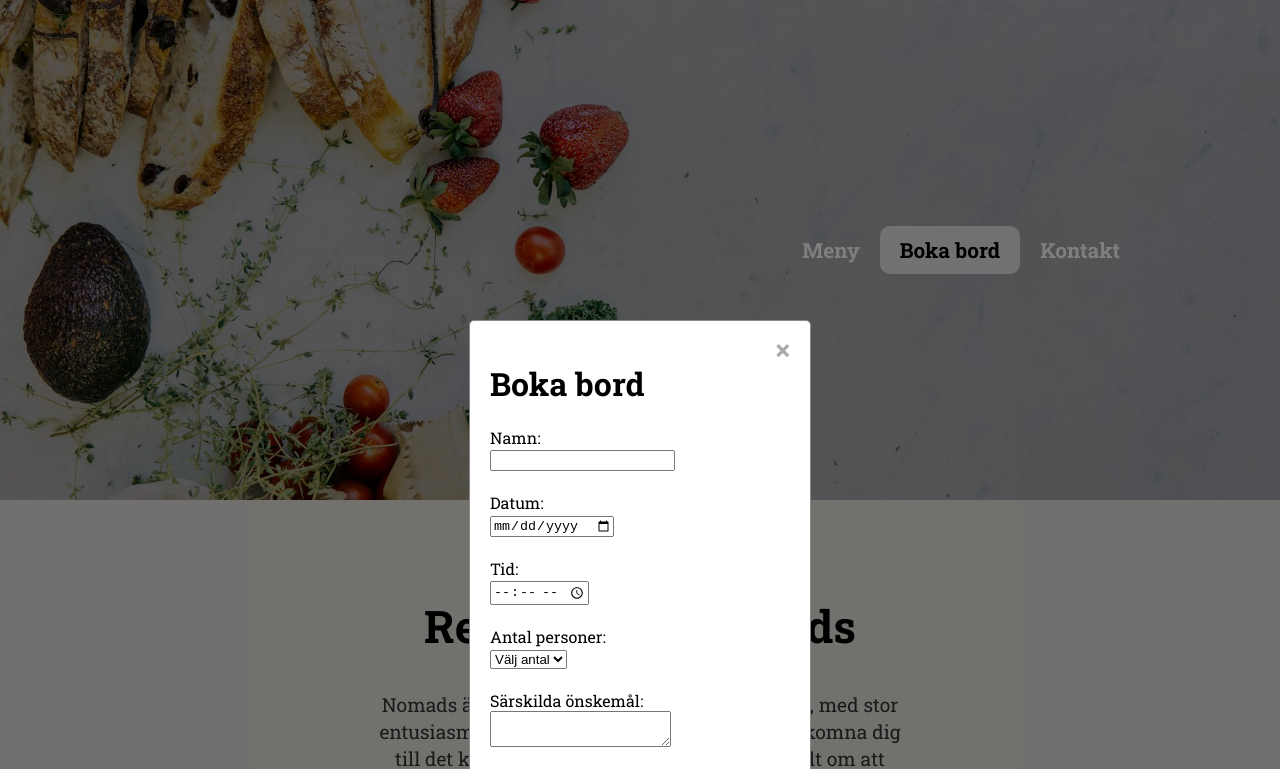
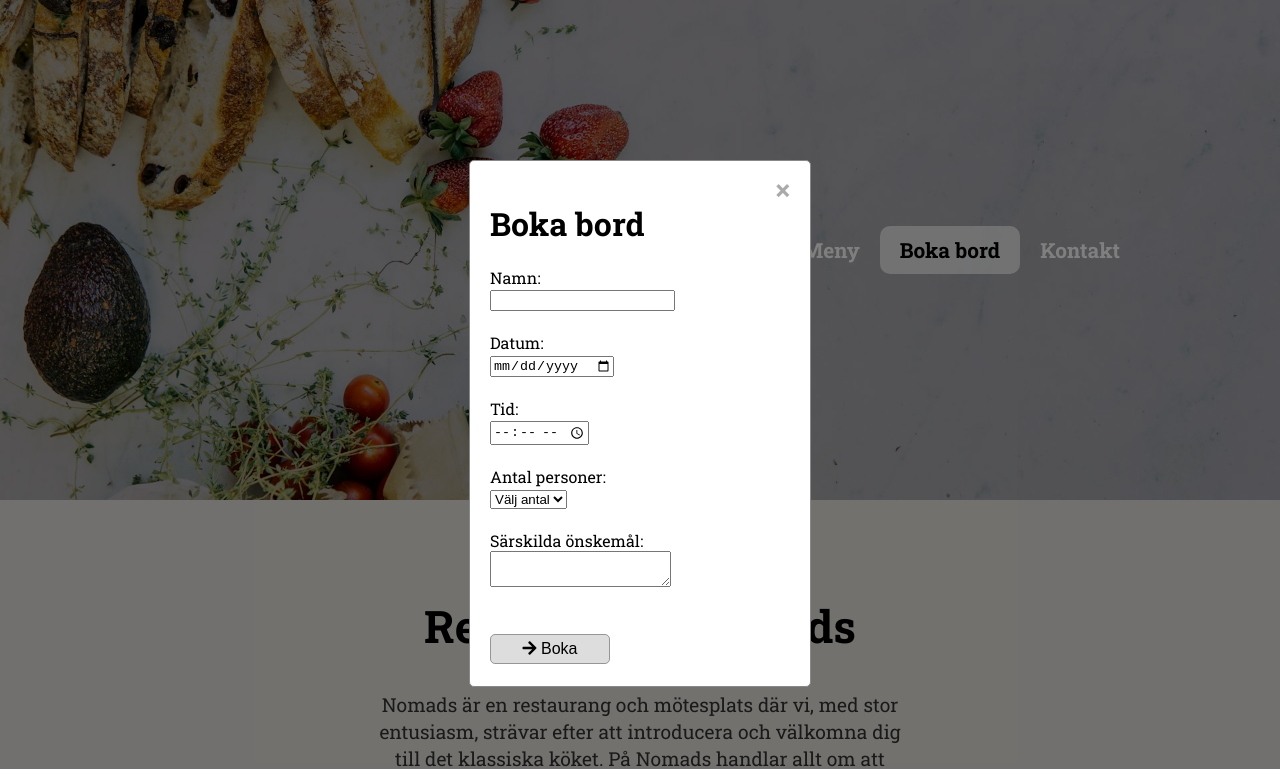
Before and after one commit to hildingx/dt207g_project_frontend_public, a website built with Parcel: page src/index.html in a window 1280 px wide. Both pictures are taken after a click on the link "Boka bord". Shown: the top 769 px of the page. Built offline with nearby package versions, Linux system fonts and the light colour scheme; no server answers; files whose address does not match are found by name.

Commit message:
Småfix scss

```diff
--- a/src/css/_component.scss
+++ b/src/css/_component.scss
@@ -12,7 +12,7 @@
 
 .modal-content {
     background-color: #fff;
-    margin: 25% auto;
+    margin: 20vh auto;
     padding: 20px;
     border: 1px solid #888;
     width: 80%;
```
